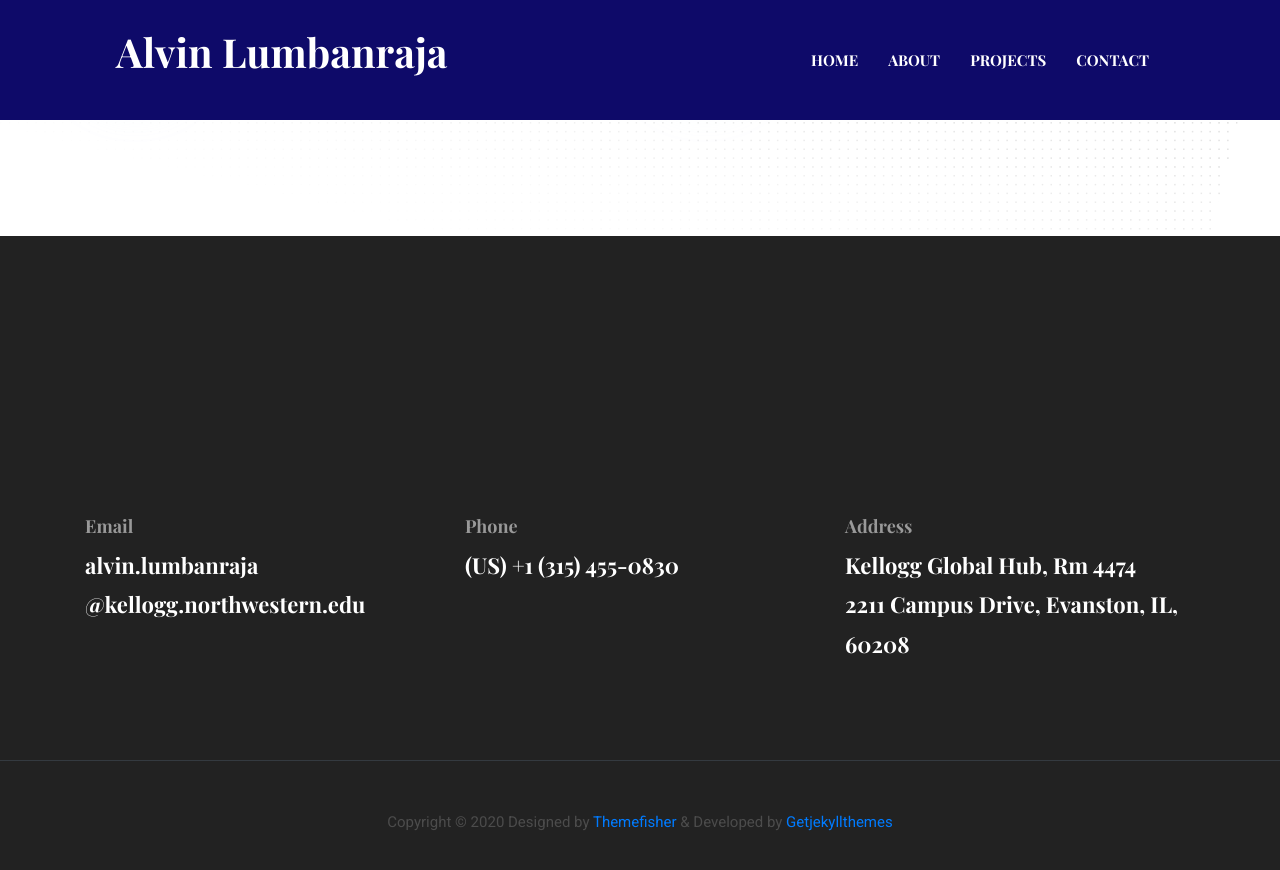
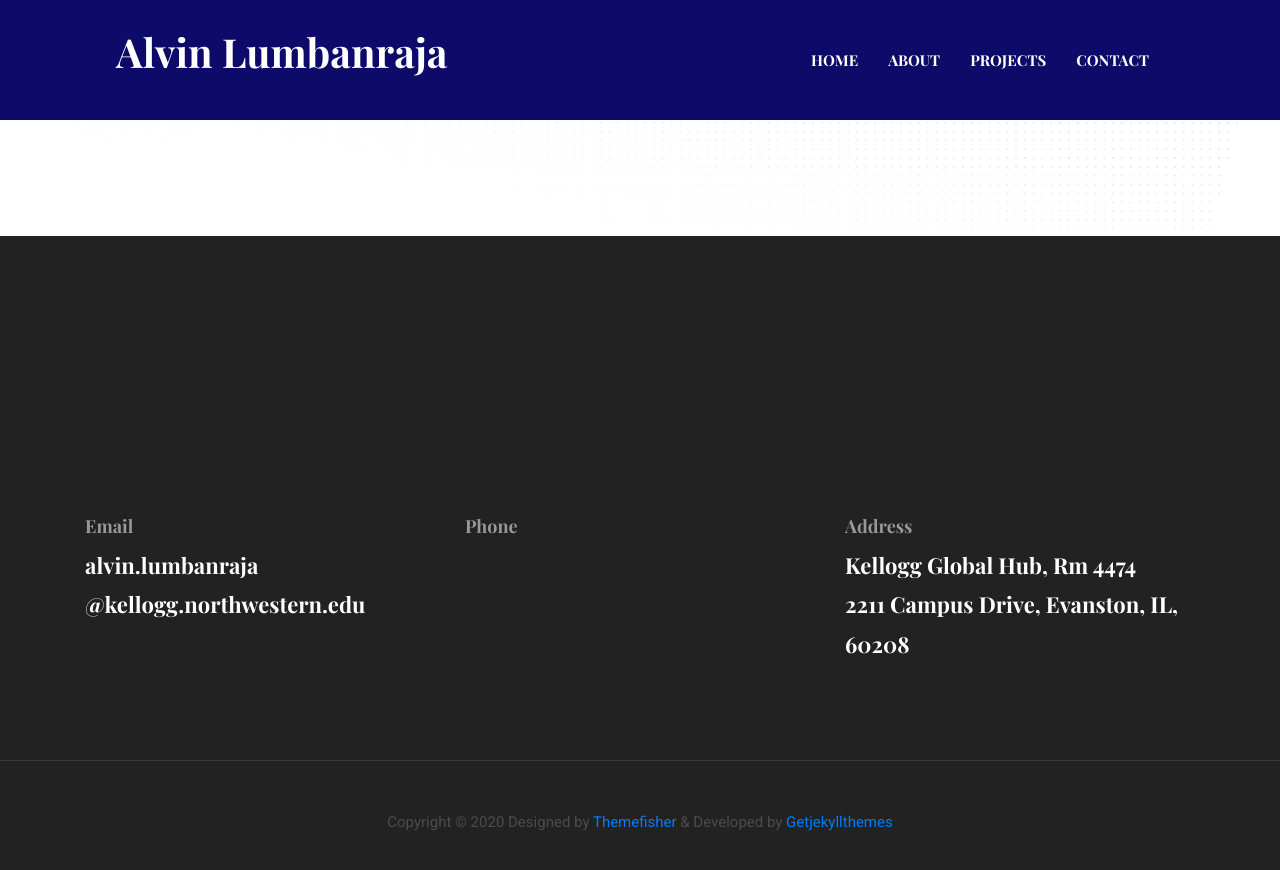
Before and after one commit to alumbanraja/alumbanraja.github.io, a Jekyll site: the page built from index.html, in a window 1280 px wide and 900 px high, scrolled down 2082 px. Shown: the top 870 px of the window. Built offline with Jekyll 4.4.1, drawn with Linux system fonts in a browser that asks for light colours.

Commit message:
Update settings.yml

```diff
--- a/_data/settings.yml
+++ b/_data/settings.yml
@@ -6,7 +6,6 @@ logo:
 author: Alvin U. Lumbanraja
 description: this is meta description
 email: alvin.lumbanraja <br> @kellogg.northwestern.edu
-phone: (US) +1 (315) 455-0830
 address: Kellogg Global Hub, Rm 4474 <br> 2211 Campus Drive, Evanston, IL, 60208
 copyright: Copyright &copy; 2020 Designed by [Themefisher](https://themefisher.com) & Developed by [Getjekyllthemes](https://getjekyllthemes.com)
 
```
